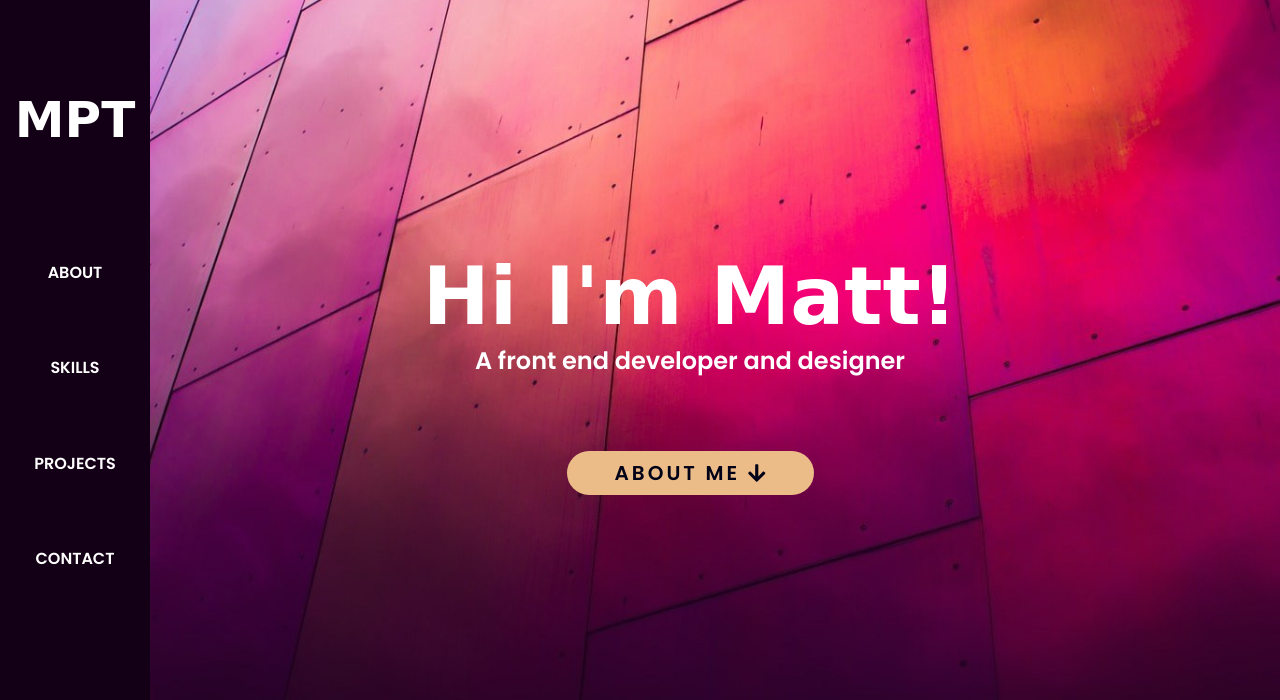
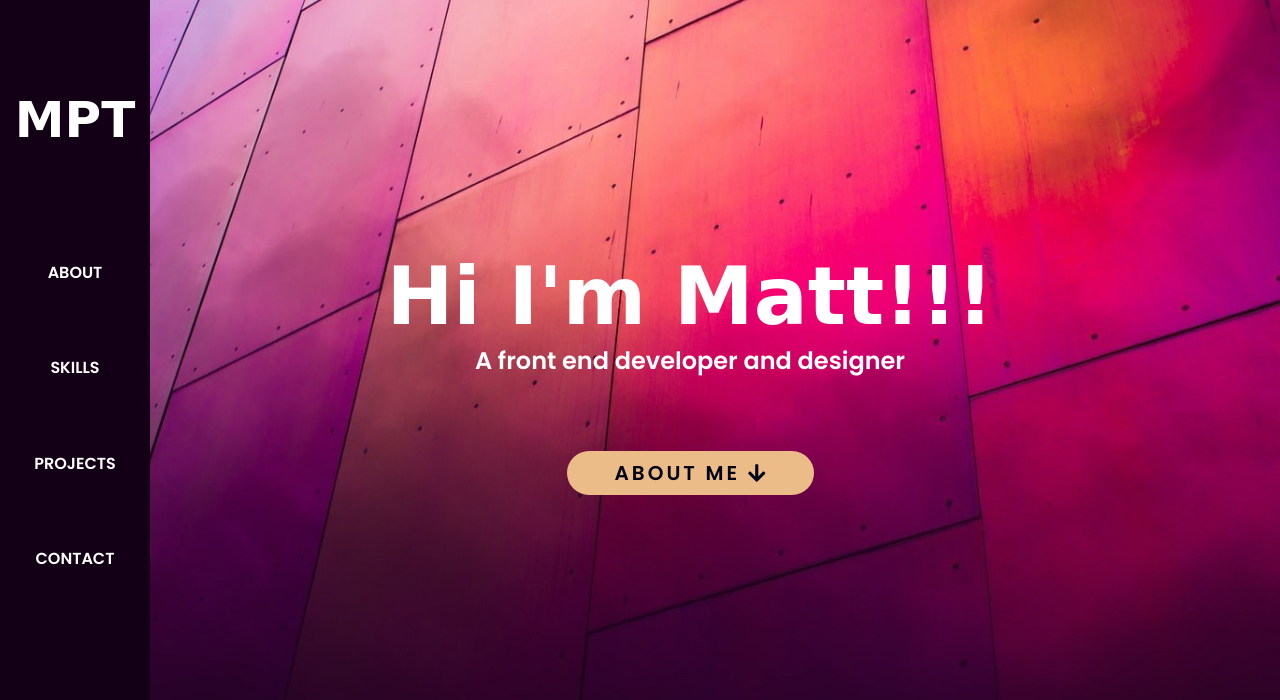
Before and after one commit to mattpt24/old-personal-site-1, a plain HTML site: page index.html in a window 1280 px wide. Shown: the top 700 px of the page. Drawn offline with Linux system fonts and the light colour scheme; a script that the page names is missing; a web font is replaced by a local one.

Commit message:
Update index.html

```diff
--- a/index.html
+++ b/index.html
@@ -55,7 +55,7 @@
 
             <div class="intro">
                 <div class="intro-text">
-                <h1>Hi I'm Matt!</h1>
+                <h1>Hi I'm Matt!!!</h1>
                 <h2 style="font-weight:bolder;color: #fff;">A front end developer and designer</h2>
 
                 <a href="#about-section" class="about-btn">ABOUT ME <i class="fas fa-arrow-down"></i></a>
```
